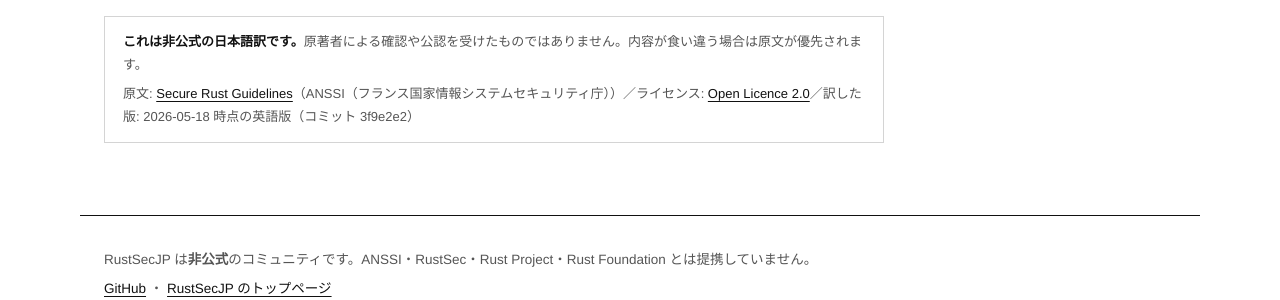
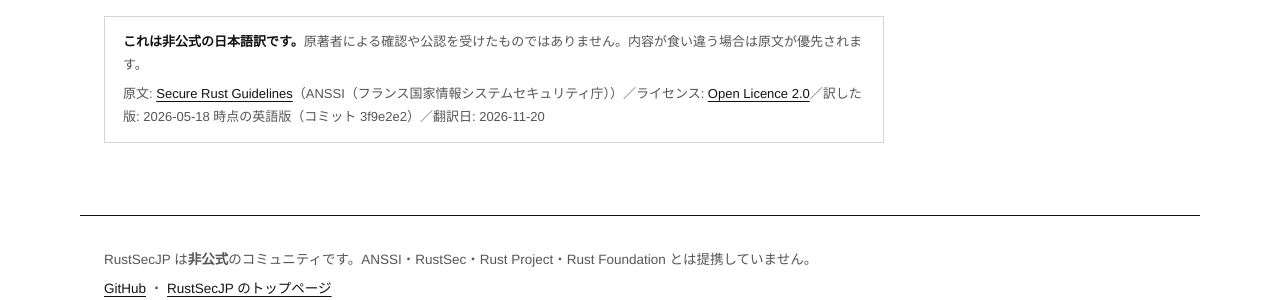
Before and after one commit to RustSecJP/rust-guide-ja, a Jekyll site: the page built from index.md, in a window 1280 px wide and 900 px high, scrolled down 1178 px. Shown: the part 550-850 px from the top of the window. Built offline with Jekyll 4.4.1, drawn with Linux system fonts in a browser that asks for light colours; our own code applies the rules of GitHub Pages for plain Markdown files.

Commit message:
訳した版と翻訳日を明記

```diff
--- a/_data/book.yml
+++ b/_data/book.yml
@@ -8,6 +8,7 @@ source: https://github.com/ANSSI-FR/rust-guide
 license: Open Licence 2.0
 license_url: https://github.com/ANSSI-FR/rust-guide/blob/master/LICENSE.md
 version: 2026-05-18 時点の英語版（コミット 3f9e2e2）
+translated: 2026-11-20
 disclaimer: ANSSI・RustSec・Rust Project・Rust Foundation とは提携していません。
 nav:
   - {file: checklist.html, title: 規則と推奨の一覧}
--- a/_layouts/default.html
+++ b/_layouts/default.html
@@ -56,7 +56,7 @@
 {% endif %}
     <aside class="credit">
       <p><b>これは非公式の日本語訳です。</b>原著者による確認や公認を受けたものではありません。内容が食い違う場合は原文が優先されます。</p>
-      <p>原文: <a href="{{ book.source }}">{{ book.original_title }}</a>（{{ book.author }}）／ライセンス: <a href="{{ book.license_url }}">{{ book.license }}</a>／訳した版: {{ book.version }}</p>
+      <p>原文: <a href="{{ book.source }}">{{ book.original_title }}</a>（{{ book.author }}）／ライセンス: <a href="{{ book.license_url }}">{{ book.license }}</a>／訳した版: {{ book.version }}{% if book.translated %}／翻訳日: {{ book.translated }}{% endif %}</p>
     </aside>
   </main>
   <aside class="toc" aria-label="このページの目次" hidden><p>このページ</p><ol id="toc"></ol></aside>
```
Also changed, not shown: NOTICE.md (+1 -0 lines), README.md.
